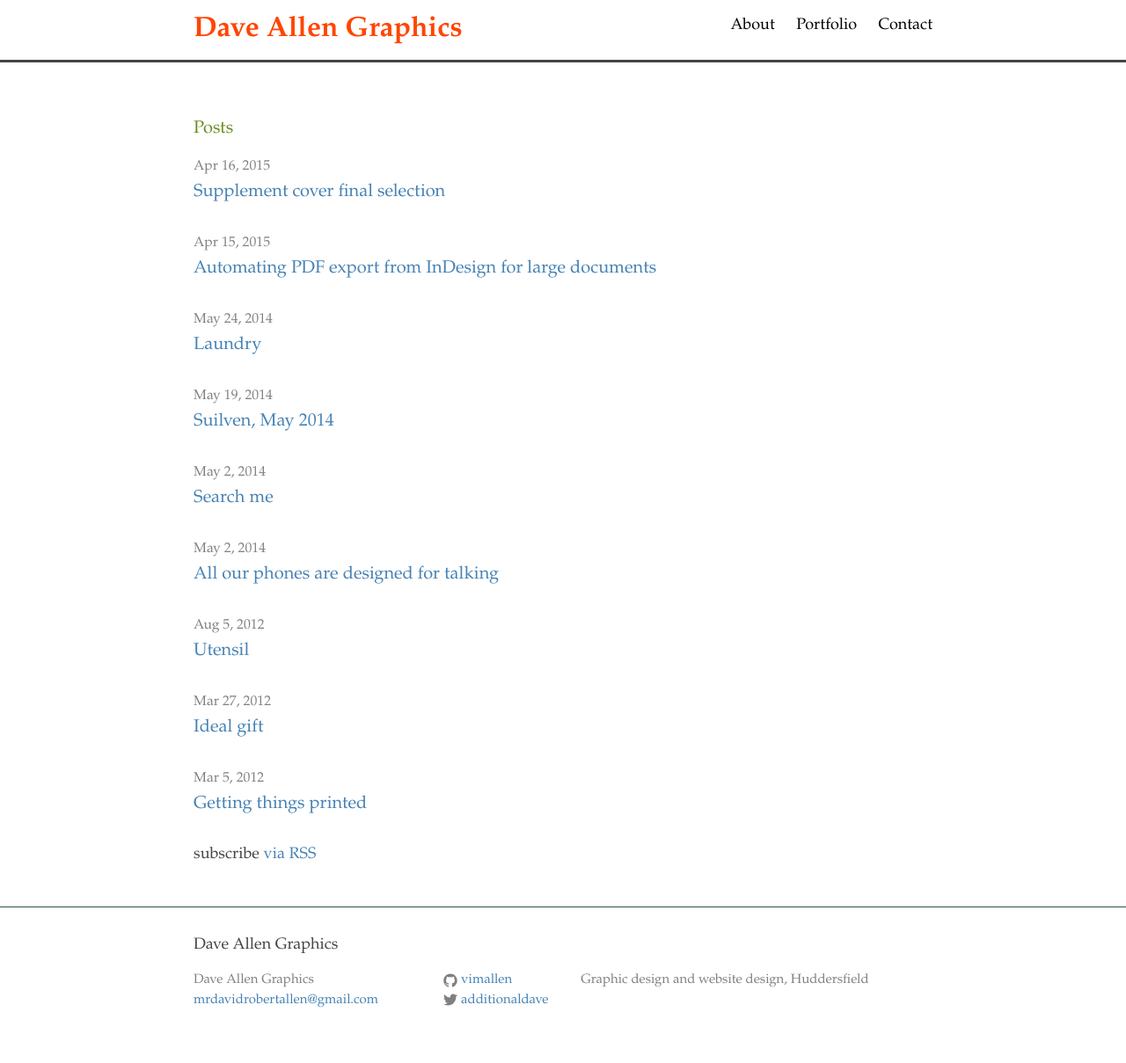
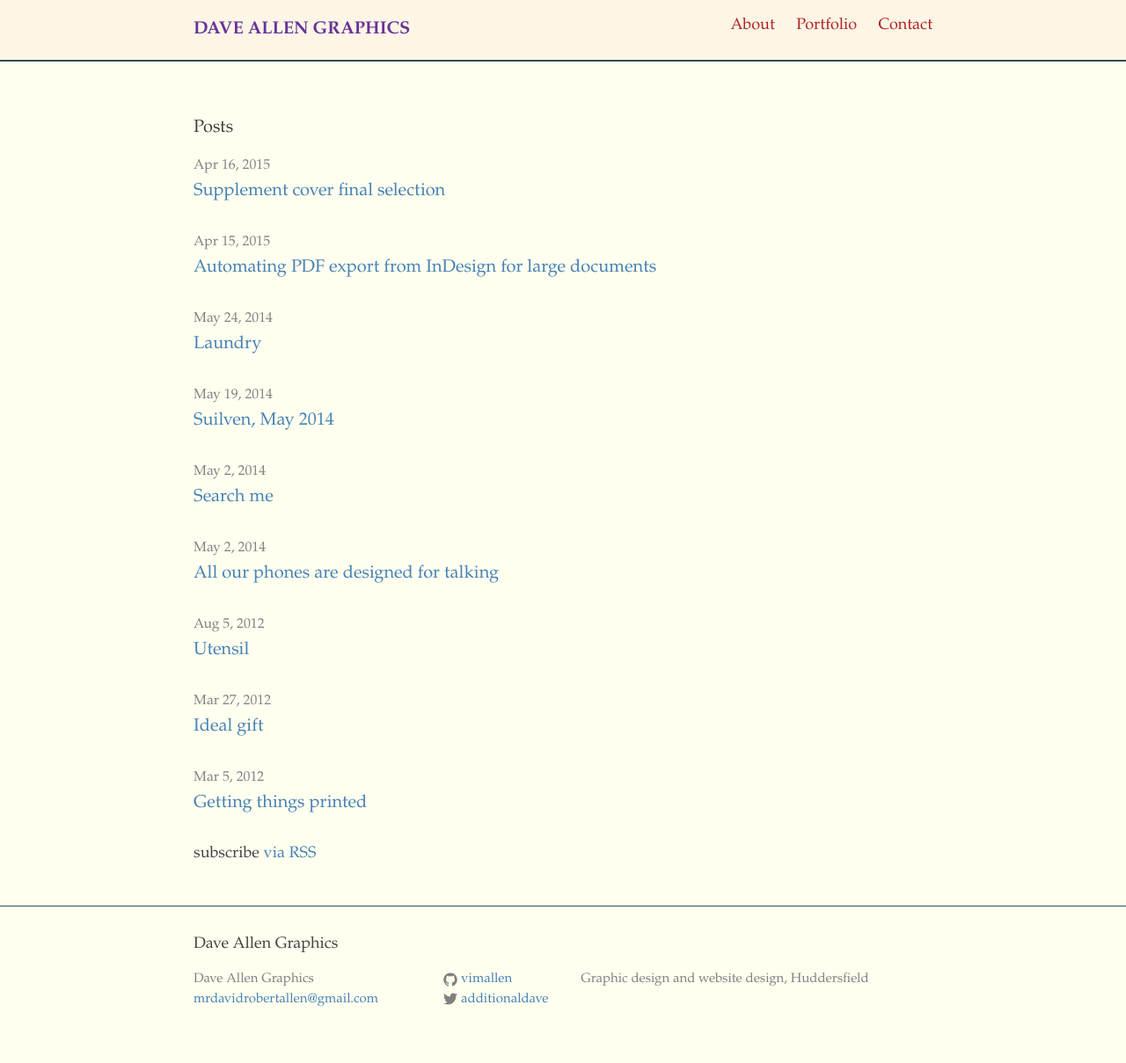
Before and after one commit to vimallen/allend, a Jekyll site: the page built from index.html, in a window 1280 px wide. Shown: the whole page at 88% size. Built offline with Jekyll 4.4.1, drawn with Linux system fonts in a browser that asks for light colours.

Commit message:
Favicons and back to ivory/red

```diff
--- a/_includes/head.html
+++ b/_includes/head.html
@@ -9,4 +9,7 @@
   <link rel="stylesheet" href="{{ "/css/main.css" | prepend: site.baseurl }}">
   <link rel="canonical" href="{{ page.url | replace:'index.html','' | prepend: site.baseurl | prepend: site.url }}">
   <link rel="alternate" type="application/rss+xml" title="{{ site.title }}" href="{{ "/feed.xml" | prepend: site.baseurl | prepend: site.url }}" />
-</head>
+  <link rel="apple-touch-icon" sizes="180x180" href="/apple-touch-icon-180x180.png">
+  <link rel="icon" type="image/png" href="/favicon-32x32.png" sizes="32x32">
+  <link rel="icon" type="image/png" href="/favicon-16x16.png" sizes="16x16">
+ </head>
--- a/_sass/_layout.scss
+++ b/_sass/_layout.scss
@@ -2,18 +2,20 @@
  * Site header
  */
 .site-header {
-	border-bottom: 3px solid ;
+	border-bottom: 2px solid $accent-color;
 	margin-bottom: 1px;
 	margin-bottom: 1px;
     min-height: 56px;
 	padding: 16px 0 16px 0;
+	background-color: oldlace;
 
     // Positioning context for the mobile navigation icon
     position: relative;
 }
 
 .site-title {
-    font-size: 32px;
+    font-size: 20px;
+	text-transform: uppercase;
 	font-weight: 700;
     line-height: 36px;
     margin-bottom: 0;
@@ -185,7 +187,7 @@
 
 .page-heading {
 	font-size: 20px;
-	color: $hover-color;
+	color: $grey-color-dark;
 }
 
 .post-list {
@@ -220,7 +222,7 @@
 	font-size: 30px;
     /* letter-spacing: -1px; */
     line-height: 1;
-	color: $hover-color;
+	color: $accent-color;
 
 
     @include media-query($on-laptop) {
--- a/css/main.scss
+++ b/css/main.scss
@@ -19,13 +19,13 @@ $base-line-height: 1.5;
 $spacing-unit: 30px;
 
 $text-color: #444444;
-$background-color: white;
-$brand-color: black;
+$background-color: ivory;
+$brand-color: firebrick;
 $brand-color-light: slategray;
 $link-color: steelblue;
-$hover-color: olivedrab;
+$hover-color: orangered;
 $accent-color: darkslategray;
-$focus-color: orangered;
+$focus-color: rebeccapurple;
 
 $grey-color: grey;
 $grey-color-light: lighten($grey-color, 40%);
```
Also changed, not shown: favicon-16x16.png (added), favicon-32x32.png (added), favicon.ico (added), 1 other file.
